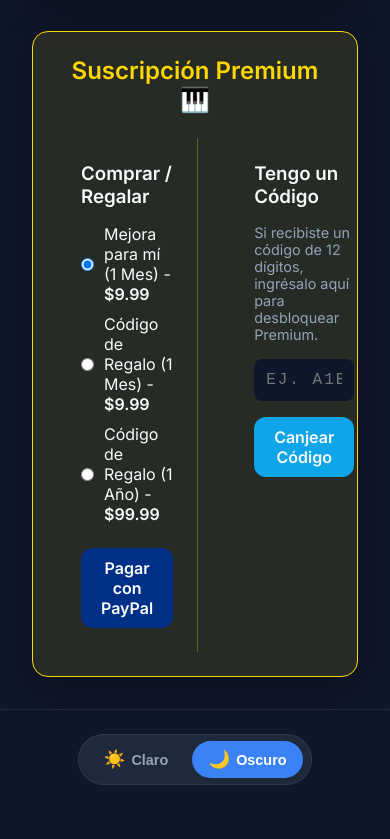
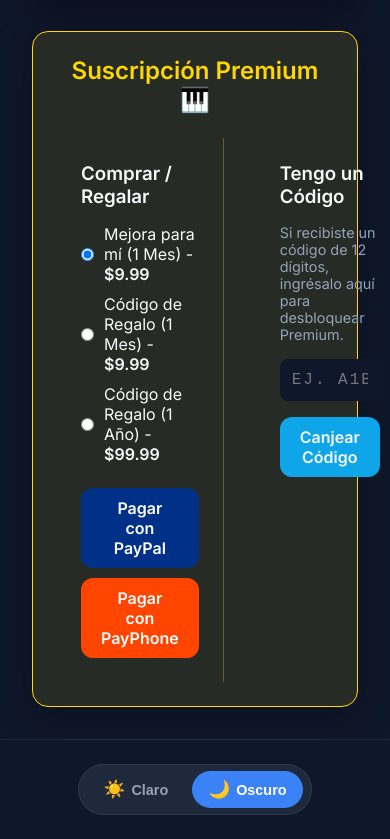
Before and after one commit to lordofdarkness1011-crypto/PianoFlowESPEcial, a React (Vite) app in the folder frontend/: page /profile in a window 390 px wide. Shown: the part 898-1737 px from the top of the page. Before the commit the page ends 1707 px from the top, so only its background shows below. Built offline with nearby package versions, Linux system fonts and the light colour scheme; no server answers; sample sign-in values are in the browser's storage.

Commit message:
fix: Asegurar URL dinámica de retorno en PayPal y reincorporar PayPhone

```diff
--- a/frontend/src/components/PremiumUpgrade.jsx
+++ b/frontend/src/components/PremiumUpgrade.jsx
@@ -139,6 +139,46 @@ const PremiumUpgrade = () => {
         }
     };
 
+    const handlePayphone = async () => {
+        setLoading(true);
+        setError('');
+        try {
+            const res = await fetch(`${API_URL}/api/pagos/payphone/prepare`, {
+                method: 'POST',
+                headers: {
+                    'Content-Type': 'application/json',
+                    'Authorization': `Bearer ${token}`
+                },
+                body: JSON.stringify({ amount: tipoCompra.includes('anio') ? 9999 : 999 })
+            });
+            const data = await res.json();
+
+            if (data.ok) {
+                window.open(data.paymentUrl, '_blank');
+                // Simular confirmación en esta demo
+                const confirmRes = await fetch(`${API_URL}/api/pagos/payphone/confirm`, {
+                    method: 'POST',
+                    headers: { 'Authorization': `Bearer ${token}` }
+                });
+
+                if (confirmRes.ok) {
+                    if (tipoCompra === 'directo') {
+                        setSuccess('¡Pago Exitoso! Disfruta tu cuenta Premium.');
+                    } else {
+                        setSuccess('¡Compra Exitosa! El código de regalo ha sido enviado a tu correo.');
+                    }
+                    await refreshSession();
+                }
+            } else {
+                setError(data.message);
+            }
+        } catch (err) {
+            setError('Hubo un error con PayPhone.');
+        } finally {
+            setLoading(false);
+        }
+    };
+
     return (
         <div className="system-panel" style={{ textAlign: 'center', background: 'rgba(255, 215, 0, 0.1)', borderColor: 'gold' }}>
             <h2 style={{ color: 'gold', marginBottom: '1rem' }}>Suscripción Premium 🎹</h2>
@@ -192,6 +232,16 @@ const PremiumUpgrade = () => {
                     >
                         {loading ? 'Procesando...' : 'Pagar con PayPal'}
                     </button>
+
+                    <button
+                        className="btn-system"
+                        style={{ background: '#FF4500', borderColor: '#FF4500', color: 'white', width: '100%', marginTop: '10px' }}
+                        onClick={handlePayphone}
+                        disabled={loading}
+                    >
+                        {loading ? 'Procesando...' : 'Pagar con PayPhone'}
+                    </button>
+
                     {tipoCompra.includes('regalo') && (
                         <p style={{ fontSize: '0.8rem', color: '#94a3b8', marginTop: '10px' }}>
                             El código será enviado a tu correo registrado.
```
Also changed, not shown: 1 other file (tests, documents, lock files or other folders).
